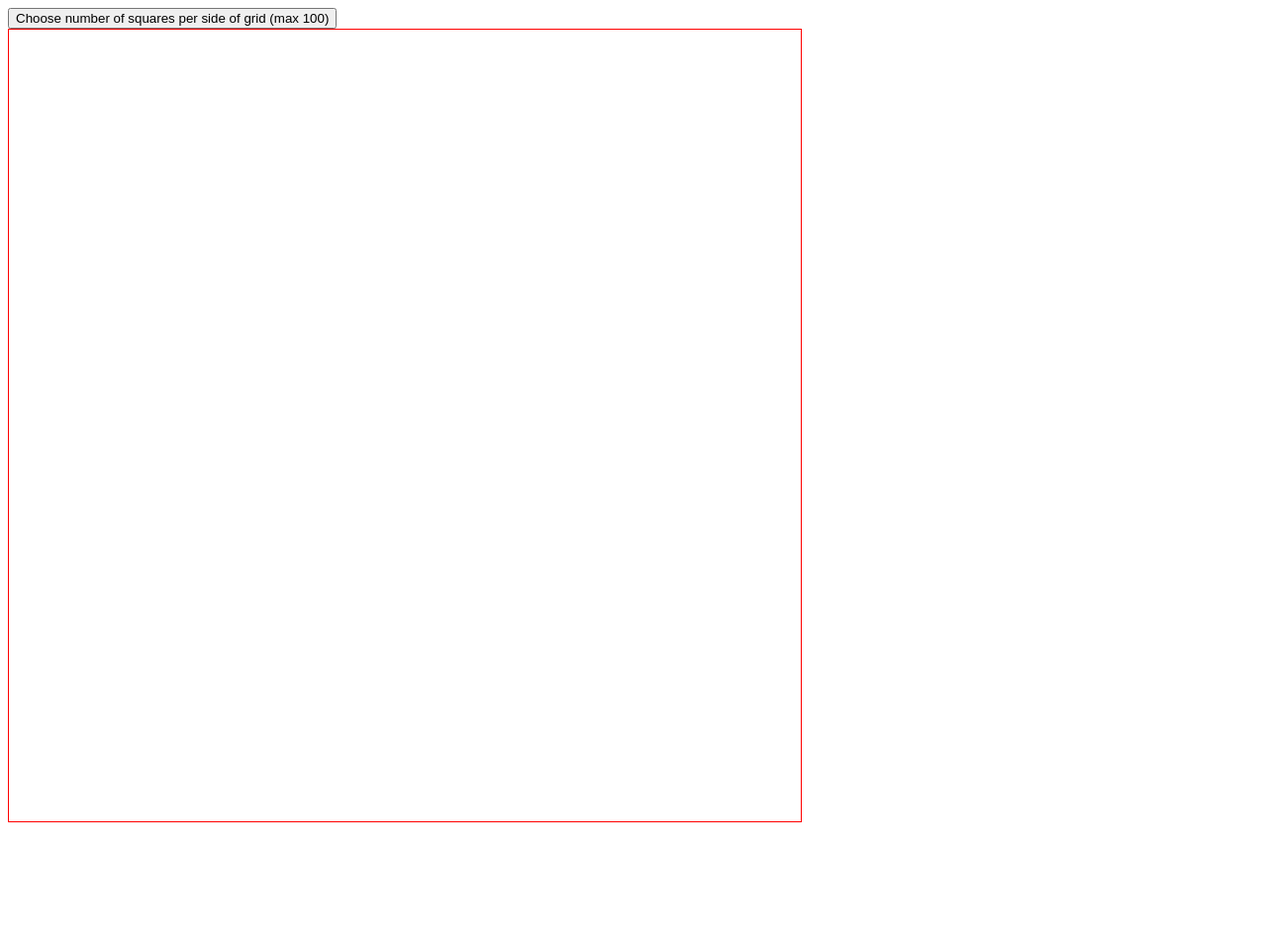
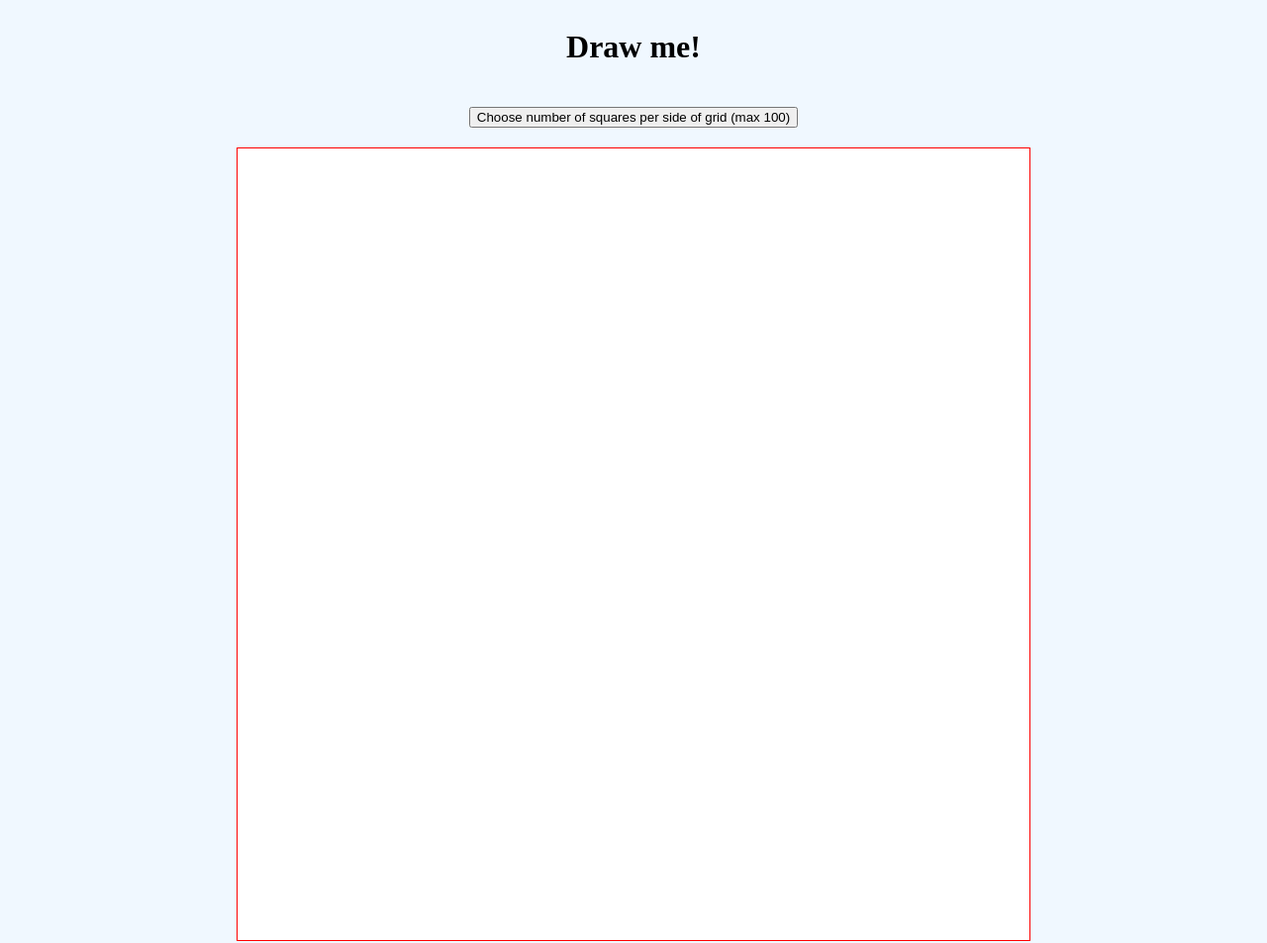
Before and after one commit to magic-doggo/etch-a-sketch, a plain HTML site: page index.html in a window 1280 px wide. Shown: the whole page at 99% size. Before the commit the page ends 839 px from the top, so only its background shows below. Drawn offline with Linux system fonts and the light colour scheme.

Commit message:
Set display flex and basic styling

```diff
--- a/index.html
+++ b/index.html
@@ -7,7 +7,8 @@
   <link rel="stylesheet" href="style.css">
   <script src="script.js" defer></script>
 </head>
-<body>
+<body class="body">
+  <h1>Draw me!</h1>
   <button class="squareNumber">Choose number of squares per side of grid (max 100)</button>
   <div class="container"></div>
 
--- a/style.css
+++ b/style.css
@@ -1,14 +1,29 @@
-
-
 .container {
   display: flex;
   flex-wrap: wrap;
   border: 1px solid red;
-  max-width: 800px;
   height: 800px;
+  width: 800px;
+  align-self: center;
+  background-color: white;
 }
 
 .gridClass {
   width: 6.25%;
+}
 
+body {
+  display: flex;
+  justify-content: center;
+  flex-direction: column;
+  background-color: aliceblue;
 }
+
+button {
+  align-self: center;
+  margin: 20px;
+}
+
+h1 {
+  align-self: center;
+}
```
